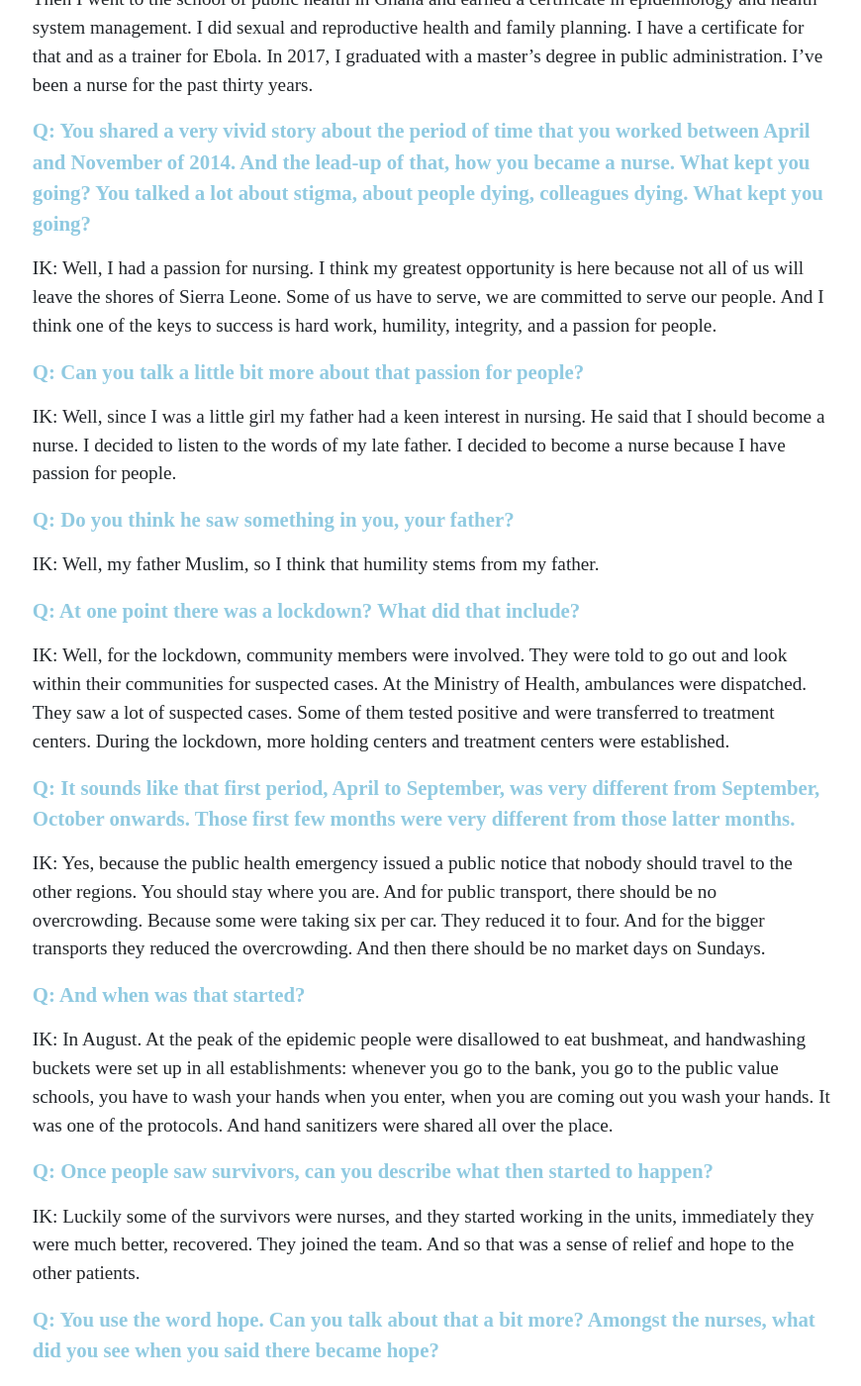
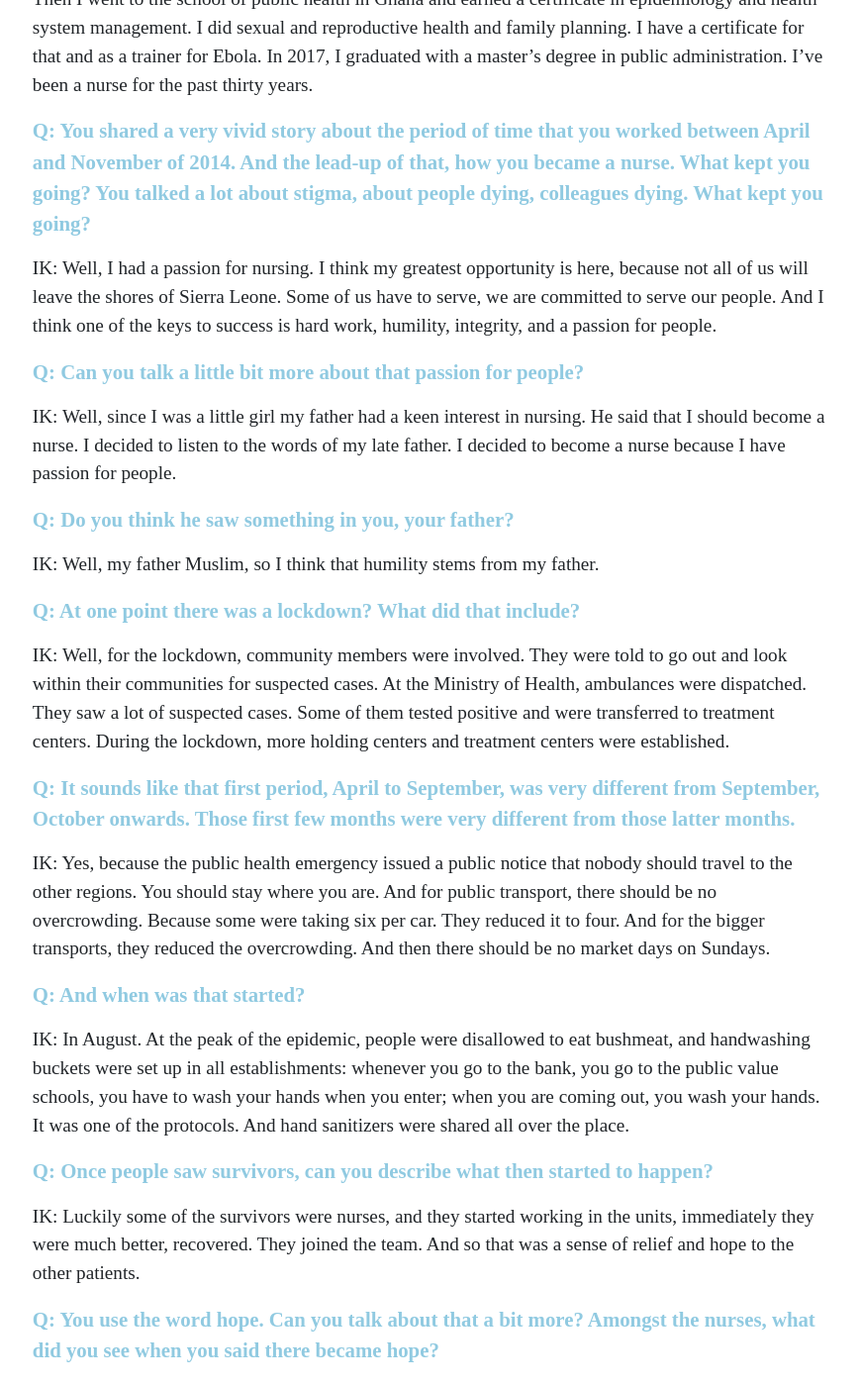
Before and after one commit to elotroalex/frontlines, a Jekyll site: the page built from _ebola/n39.md, in a window 1280 px wide and 1400 px high, scrolled down 2272 px. Shown: the whole window at 99% size, without its empty margins (204-1074 px from the left). Built offline with Jekyll 4.4.1, drawn with Linux system fonts in a browser that asks for light colours; some web fonts are replaced; some of the changed text lies outside the part shown.

Commit message:
fixed typos

```diff
--- a/_includes/excerpts/n39.md
+++ b/_includes/excerpts/n39.md
@@ -7,7 +7,7 @@
 {: .question}
 
 IK: In Freetown after the training, we decided to establish an isolation unit and found two rooms in the outpatient section of the hospital that we used to isolate patients.
-We started. Our first victim of Ebola was in May 29, 2014, an Egyptian who was a doctor working at one of the Arab clinics. At that time the patient was brought to a facility and we isolated him. There was also rash, no hand-washing hygiene and only a few of us had [prior] knowledge of what a hemorrhagic fever should look like.
+We started. Our first victim of Ebola was in May 29, 2014, an Egyptian who was a doctor working at one of the Arab clinics. At that time, the patient was brought to a facility and we isolated him. There was also rash, no hand-washing hygiene, and only a few of us had [prior] knowledge of what a hemorrhagic fever should look like.
 
 Patients started coming. Suspected cases. The seven beds were not enough. We decided to extend it to twelve. Still it was not enough, because it was the first holding center for the Western Area. And we expanded it to twenty-one. One of the committed nurses came to my office and said, “Matron, you are our boss, we cannot sit down and allow you to go into that place doing all the work,” so some of them decided to join me. They were trained by King’s.
 
@@ -23,7 +23,7 @@
 Q: You shared a very vivid story about the period of time that you worked between April and November of 2014. And the lead-up of that, how you became a nurse. What kept you going? You talked a lot about stigma, about people dying, colleagues dying. What kept you going?
 {: .question}
 
-IK: Well, I had a passion for nursing. I think my greatest opportunity is here because not all of us will leave the shores of Sierra Leone. Some of us have to serve, we are committed to serve our people. And I think one of the keys to success is hard work, humility, integrity, and a passion for people.
+IK: Well, I had a passion for nursing. I think my greatest opportunity is here, because not all of us will leave the shores of Sierra Leone. Some of us have to serve, we are committed to serve our people. And I think one of the keys to success is hard work, humility, integrity, and a passion for people.
 
 Q: Can you talk a little bit more about that passion for people?
 {: .question}
@@ -43,12 +43,12 @@
 Q: It sounds like that first period, April to September, was very different from September, October onwards. Those first few months were very different from those latter months.
 {: .question}
 
-IK: Yes, because the public health emergency issued a public notice that nobody should travel to the other regions. You should stay where you are. And for public transport, there should be no overcrowding. Because some were taking six per car. They reduced it to four. And for the bigger transports they reduced the overcrowding. And then there should be no market days on Sundays.
+IK: Yes, because the public health emergency issued a public notice that nobody should travel to the other regions. You should stay where you are. And for public transport, there should be no overcrowding. Because some were taking six per car. They reduced it to four. And for the bigger transports, they reduced the overcrowding. And then there should be no market days on Sundays.
 
 Q: And when was that started?
 {: .question}
 
-IK: In August. At the peak of the epidemic people were disallowed to eat bushmeat, and handwashing buckets were set up in all establishments: whenever you go to the bank, you go to the public value schools, you have to wash your hands when you enter, when you are coming out you wash your hands. It was one of the protocols. And hand sanitizers were shared all over the place.
+IK: In August. At the peak of the epidemic, people were disallowed to eat bushmeat, and handwashing buckets were set up in all establishments: whenever you go to the bank, you go to the public value schools, you have to wash your hands when you enter; when you are coming out, you wash your hands. It was one of the protocols. And hand sanitizers were shared all over the place.
 
 Q:  Once people saw survivors, can you describe what then started to happen?
 {: .question}
@@ -73,8 +73,7 @@
 Q: Where do you think that came from? Your leadership qualities. Where did that come from in you?
 {: .question}
 
-IK: I think a background in management helped me a lot. Because managing people in an organization, you have to look at their behavior, positive behavior, negative behavior. You have the good eggs and the bad eggs. You use the good nurses as change agents. You dialogue with them, you manipulate them, you give and take. And correction should be a last resort. I don’t think that correction should play a role in leadership.
-You encourage them, you listen, you have to be a good listener. You pick out the good things and use them, you see. Communication. Effective communication. Let them talk.
+IK: I think a background in management helped me a lot. Because managing people in an organization, you have to look at their behavior, positive behavior, negative behavior. You have the good eggs and the bad eggs. You use the good nurses as change agents. You dialogue with them, you manipulate them, you give and take. And correction should be a last resort. I don’t think that correction should play a role in leadership. You encourage them, you listen, you have to be a good listener. You pick out the good things and use them, you see. Communication. Effective communication. Let them talk.
 
 Q: Sometimes being a leader is lonely. Lonely. Who was around you supporting you?
 {: .question}
```
